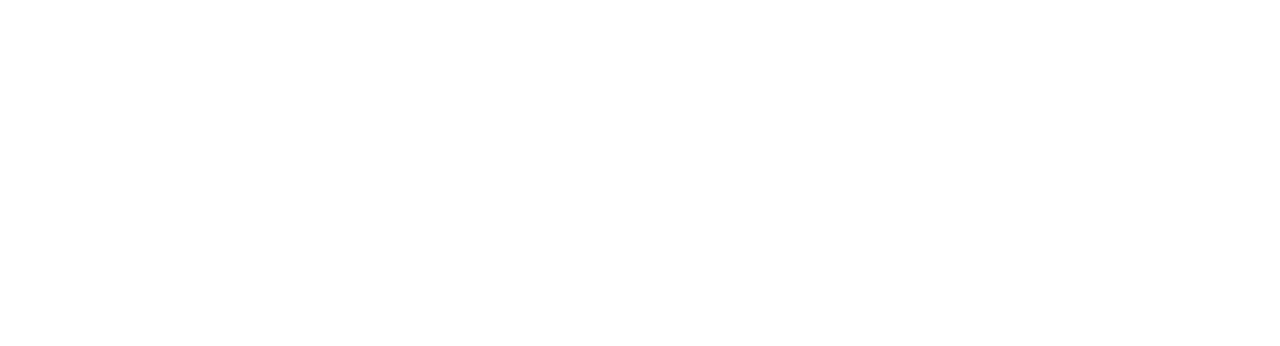
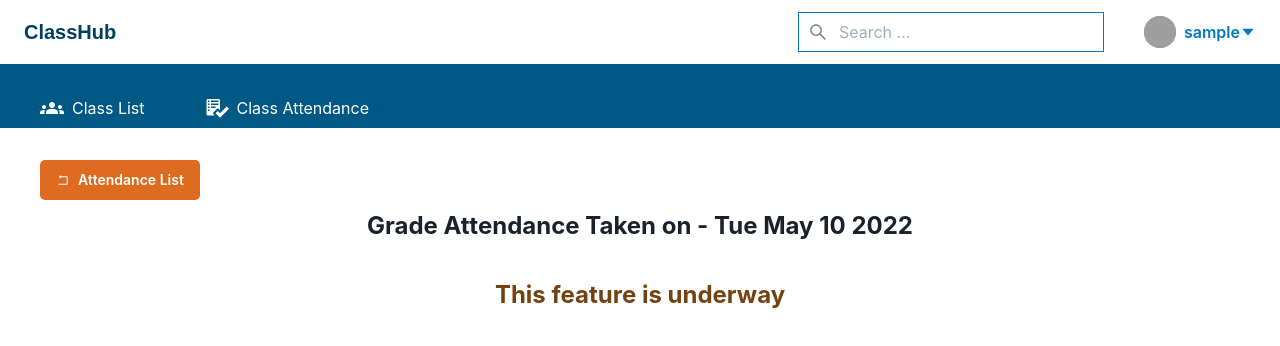
Before and after one commit to Gabriel-Rockson/classhub, a React app in the folder frontend/: page /app/dashboard/class-attendance/attendance-detail in a window 1280 px wide. Before the commit this address had no page. Shown: the top 346 px of the page. Built offline with nearby package versions, Linux system fonts and the light colour scheme; no server answers; sample sign-in values are in the browser's storage; grey boxes are pictures that could not be loaded; the HTML template or start-up script is replaced by a standard one.

Commit message:
Add the Attendance Detail page

```diff
--- a/frontend/src/App.js
+++ b/frontend/src/App.js
@@ -7,7 +7,6 @@ import {
   Routes,
   Route,
   Navigate,
-  Outlet,
 } from "react-router-dom";
 
 import HomePage from "./HomePage";
@@ -18,6 +17,7 @@ import StudentDetail from "./dashboard/StudentDetail";
 import StudentList from "./dashboard/StudentList";
 import AddAttendance from "./dashboard/AddAttendance";
 import AttendanceList from "./dashboard/AttendanceList";
+import AttendanceDetail from "./dashboard/AttendanceDetail";
 import Login from "./auth/Login";
 import Register from "./auth/Register";
 import Profile from "./dashboard/Profile";
@@ -72,6 +72,7 @@ function App() {
             <Route path="class-attendance" element={<ClassAttendance />}>
               <Route index element={<AttendanceList />} />
               <Route path="add-attendance" element={<AddAttendance />} />
+              <Route path="attendance-detail" element={<AttendanceDetail />} />
             </Route>
             <Route path="profile" element={<Profile />} />
           </Route>
--- /dev/null
+++ b/frontend/src/dashboard/AttendanceDetail.js
@@ -0,0 +1,46 @@
+import React from "react";
+import { useNavigate } from "react-router-dom";
+
+// Chakra components
+import { Flex, Button, Heading, Icon } from "@chakra-ui/react";
+
+// Icons
+import { AiOutlineRollback } from "react-icons/ai";
+
+// Custom hook
+import { useGradeAndStudents } from "../hooks/custom-hooks";
+
+export default function AttendanceDetail({ attendance }) {
+  const { grade } = useGradeAndStudents();
+  const navigate = useNavigate();
+
+  return (
+    <>
+      <Button
+        borderRadius={5}
+        colorScheme={"orange"}
+        style={{ boxShadow: "none" }}
+        mt={6}
+        size={["md"]}
+        fontSize={"14px"}
+        onClick={() => navigate("/app/dashboard/class-attendance")}
+      >
+        <Flex alignItems={"center"}>
+          <Icon as={AiOutlineRollback} mr={2} /> Attendance List
+        </Flex>
+      </Button>
+
+      <Flex mt={3} mb={6} justifyContent={"center"}>
+        <Heading fontSize={["lg", "xl", "2xl"]}>
+          Grade {grade?.grade} Attendance Taken on - {new Date().toDateString()}
+        </Heading>
+      </Flex>
+
+      <Flex my={10} justifyContent={"center"}>
+        <Heading fontSize={["lg", "xl", "2xl"]} color="yellow.800">
+          This feature is underway
+        </Heading>
+      </Flex>
+    </>
+  );
+}
```
